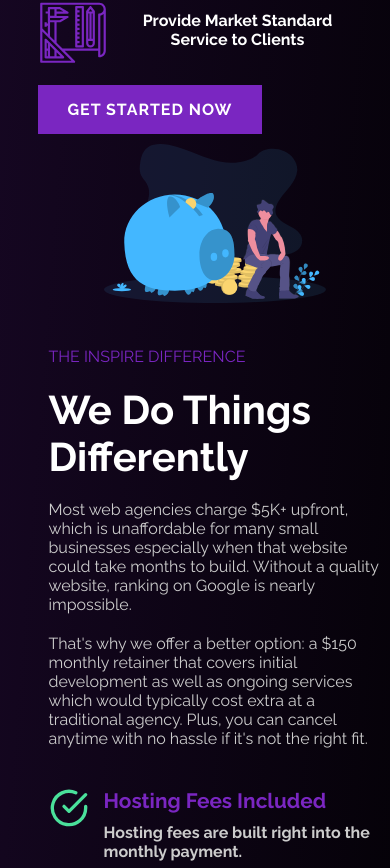
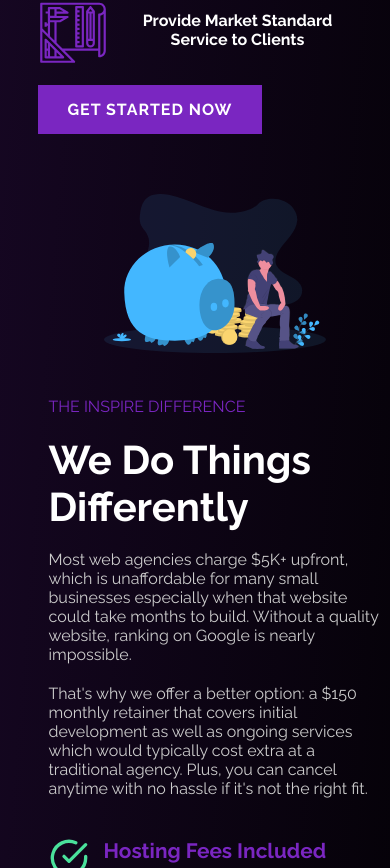
Before and after one commit to Tristen297/inspire-digital-fixed-again, a React (Create React App) app: page / in a window 390 px wide. Shown: the part 2176-3044 px from the top of the page. Built offline with nearby package versions, Linux system fonts and the light colour scheme.

Commit message:
fixed positioning for elemnts on home screen

```diff
--- a/src/styles/home/services-breakdown.css
+++ b/src/styles/home/services-breakdown.css
@@ -145,6 +145,9 @@
     margin: 0; /* Remove margin */
   }
 
+}
+
+@media (max-width: 1210px) {
   .services-breakdown-content {
     margin-top: -150px; /* Adjust or remove top margin */
   }
@@ -157,12 +160,12 @@
   }
 
   .services-breakdown-content {
-    margin-top: -120px; /* Adjust or remove top margin */
+    margin-top: -80px; /* Adjust or remove top margin */
   }
 }
 
 @media (max-width: 500px) {
   .services-breakdown-content {
-    margin-top: -100px; /* Adjust or remove top margin */
+    margin-top: -50px; /* Adjust or remove top margin */
 }
 }
```
